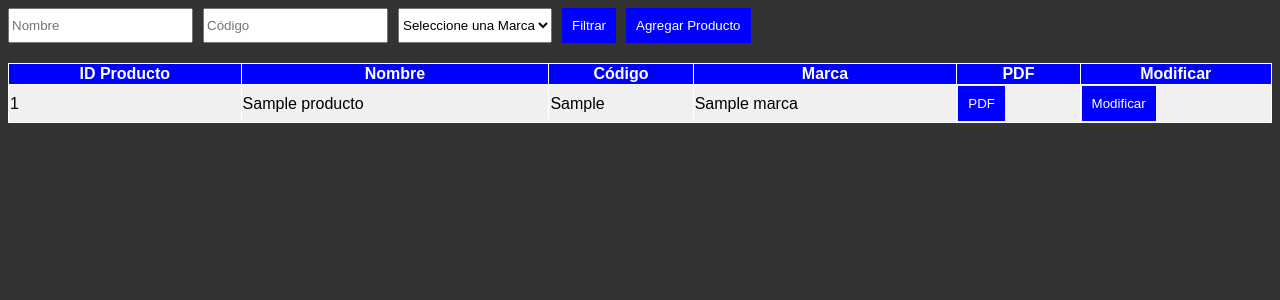
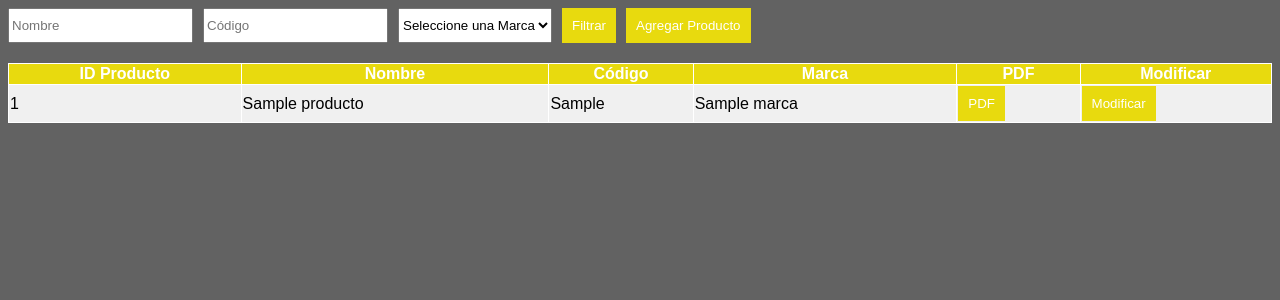
Before and after one commit to AlexT031/Redes, a PHP site: page /PH/prueba123/index.php in a window 1280 px wide. Shown: the top 300 px of the page. Run offline with PHP 8.4, Linux system fonts and the light colour scheme; tables that the repository leaves empty or names only in its code hold one stand-in row (values such as "Sample post").

Commit message:
Update styles.css

```diff
--- a/PH/prueba123/styles.css
+++ b/PH/prueba123/styles.css
@@ -1,6 +1,6 @@
 body {
     font-family: Arial, sans-serif;
-    background-color: #333;
+    background-color: #626262;
     color: #FFF;
 }
 
@@ -14,7 +14,7 @@ table, th, td {
 }
 
 th {
-    background-color: #0000FF;
+    background-color: #e8da0e;
     color: #FFF;
 }
 
@@ -38,7 +38,7 @@ form {
     width: 100%;
     height: 100%;
     overflow: auto;
-    background-color: rgba(0, 0, 0, 0.4);
+    background-color: #000000;
 }
 
 .close {
@@ -128,12 +128,12 @@ label {
 
 button {
     padding: 10px;
-    background-color: #0000FF;
+    background-color: #e8da0e;
     color: #FFF;
     border: none;
     cursor: pointer;
 }
 
 button:hover {
-    background-color: #3333FF;
+    background-color: #e8da0e;
 }
```
